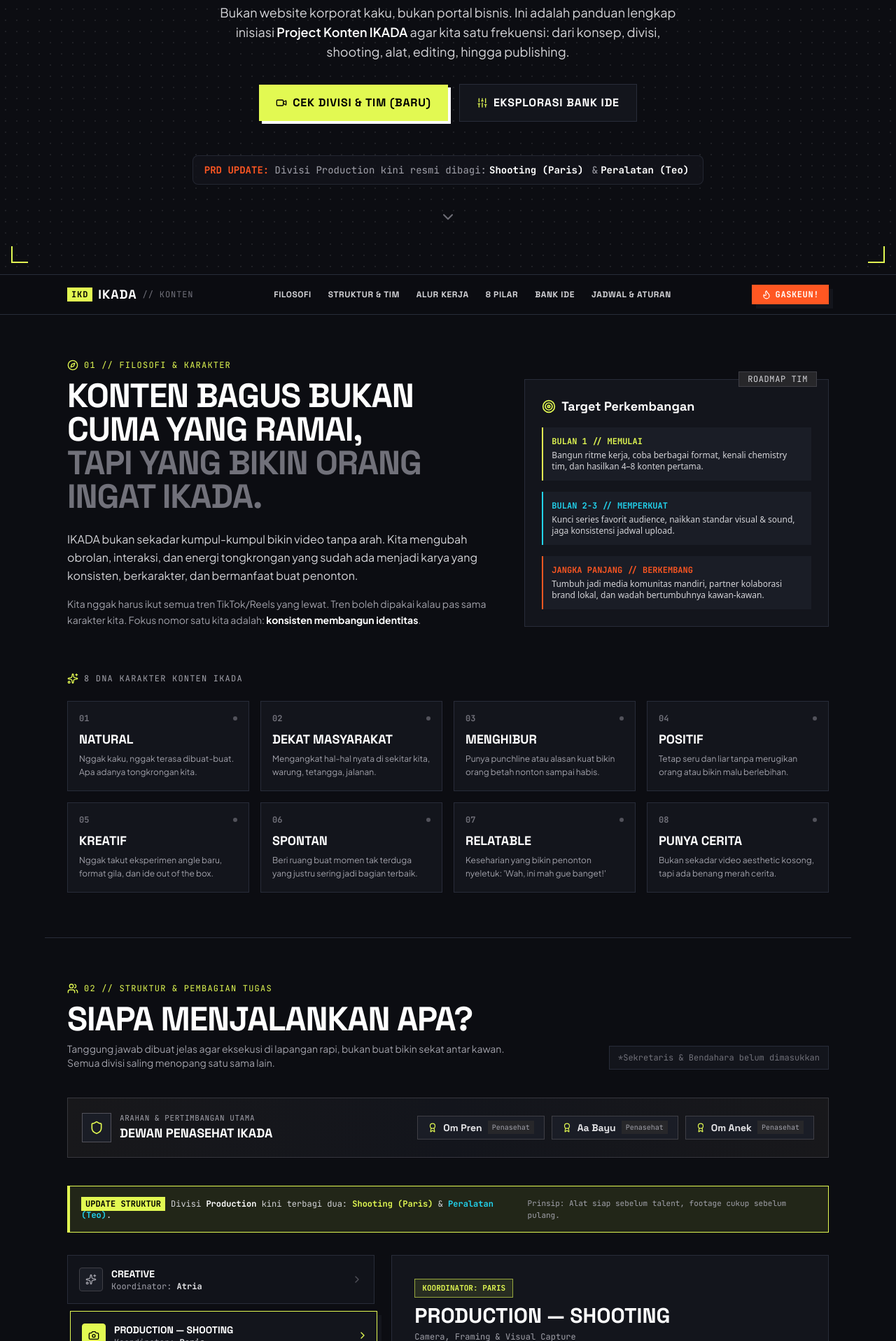
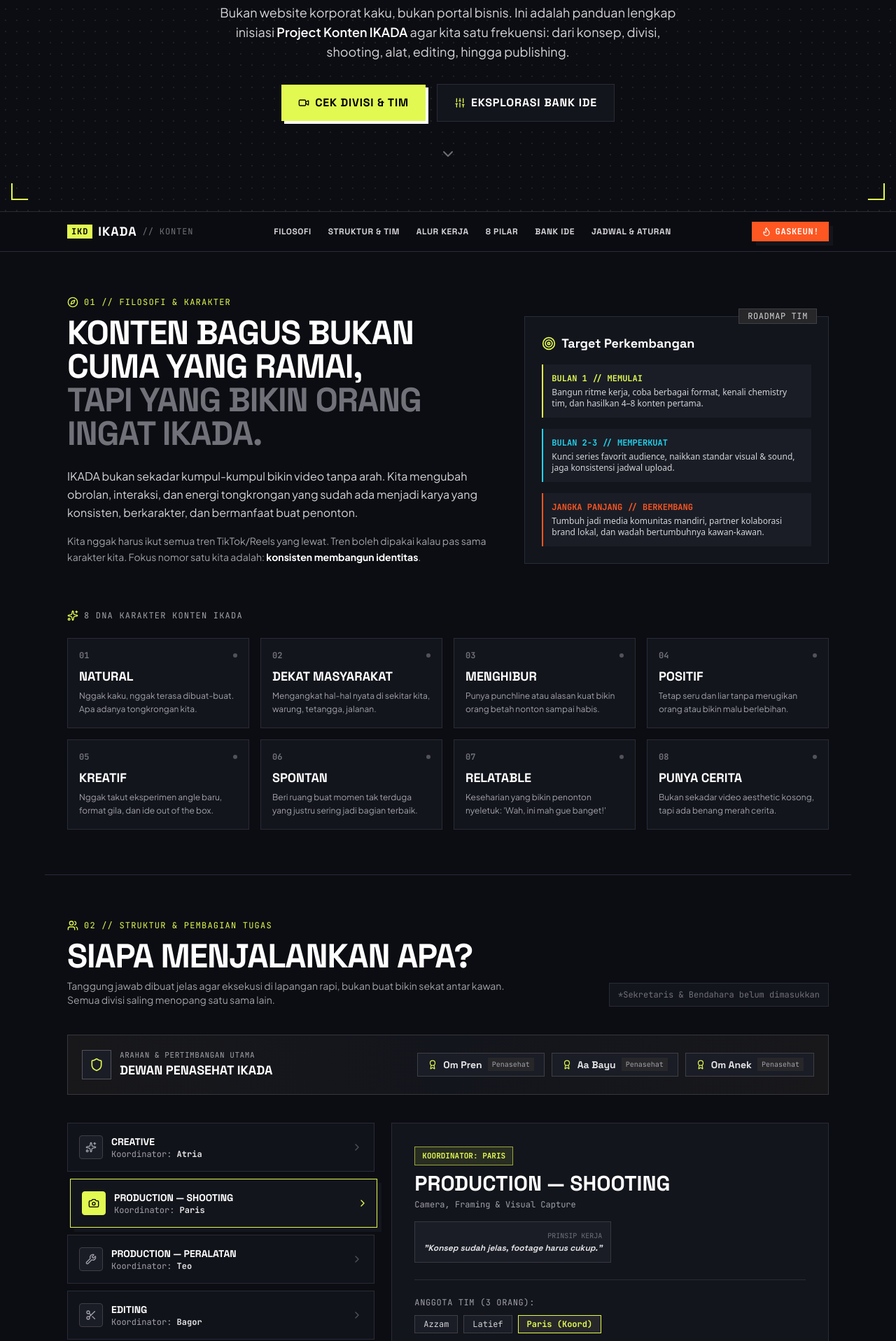
Before and after one commit to mhmmdragilpy/web-ikada, a React (Vite) app: page / in a window 1280 px wide. Shown: the part 363-2280 px from the top of the page at 70% size. Built offline with nearby package versions, Linux system fonts and the light colour scheme.

Commit message:
fix: hapus callout dan banner PRD update agar dokumen tampil clean dan kanonikal

```diff
--- a/src/components/CrewSection.jsx
+++ b/src/components/CrewSection.jsx
@@ -71,19 +71,6 @@ export default function CrewSection() {
               </div>
             ))}
           </div>
-        </div>
-      </div>
-
-      {/* Production Division Split Highlight Banner */}
-      <div className="mb-8 p-4 bg-ikada-volt/10 border-l-4 border-ikada-volt border border-ikada-border flex flex-col sm:flex-row sm:items-center justify-between gap-3">
-        <div className="text-xs font-mono text-zinc-300">
-          <span className="bg-ikada-volt text-black px-1.5 py-0.5 font-bold mr-2 uppercase">UPDATE STRUKTUR</span>
-          Divisi <strong className="text-white">Production</strong> kini terbagi dua:
-          <strong className="text-ikada-volt"> Shooting (Paris)</strong> &amp;
-          <strong className="text-cyan-400"> Peralatan (Teo)</strong>.
-        </div>
-        <div className="text-[11px] font-mono text-zinc-400">
-          Prinsip: Alat siap sebelum talent, footage cukup sebelum pulang.
         </div>
       </div>
 
--- a/src/components/Header.jsx
+++ b/src/components/Header.jsx
@@ -62,7 +62,7 @@ export default function Header() {
             className="bg-ikada-volt text-black font-display font-bold text-sm sm:text-base px-6 py-3.5 uppercase tracking-wider hover:bg-white hover:translate-x-[-2px] hover:translate-y-[-2px] transition-all duration-150 shadow-brutal-white flex items-center gap-2"
           >
             <Video className="w-4 h-4" />
-            Cek Divisi & Tim (Baru)
+            Cek Divisi & Tim
           </a>
           <a
             href="#bank-ide"
@@ -71,13 +71,6 @@ export default function Header() {
             <Sliders className="w-4 h-4 text-ikada-volt" />
             Eksplorasi Bank Ide
           </a>
-        </div>
-
-        {/* Quotes Callout */}
-        <div className="mt-12 inline-block bg-ikada-surface/80 border border-ikada-border/80 px-4 py-2.5 rounded-lg text-xs sm:text-sm text-zinc-400 font-mono">
-          <span className="text-ikada-amber font-bold">PRD UPDATE:</span> Divisi Production kini resmi dibagi:
-          <span className="text-white font-bold mx-1">Shooting (Paris)</span> &amp;
-          <span className="text-white font-bold mx-1">Peralatan (Teo)</span>
         </div>
       </div>
 
```
